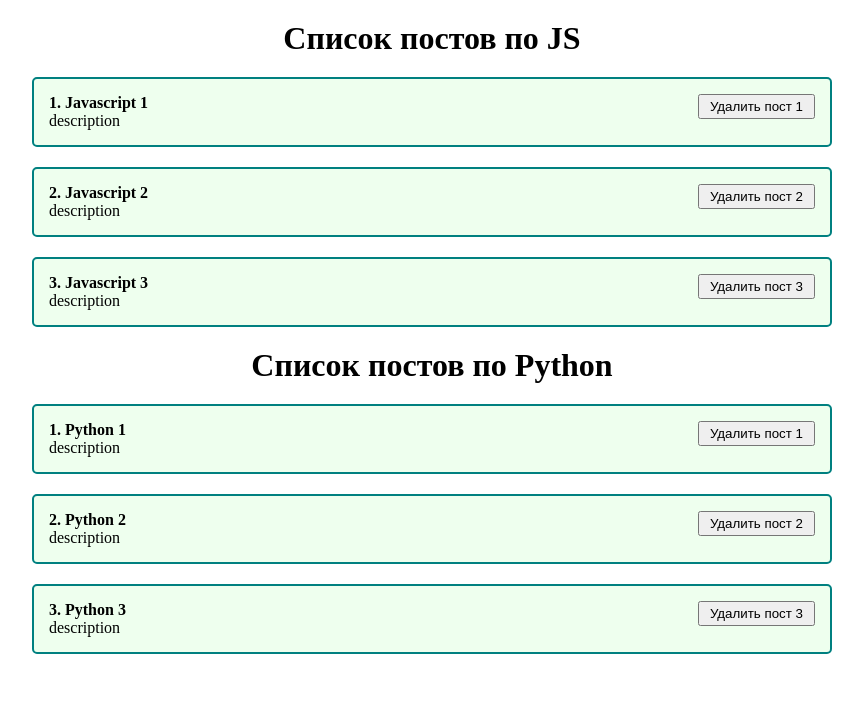
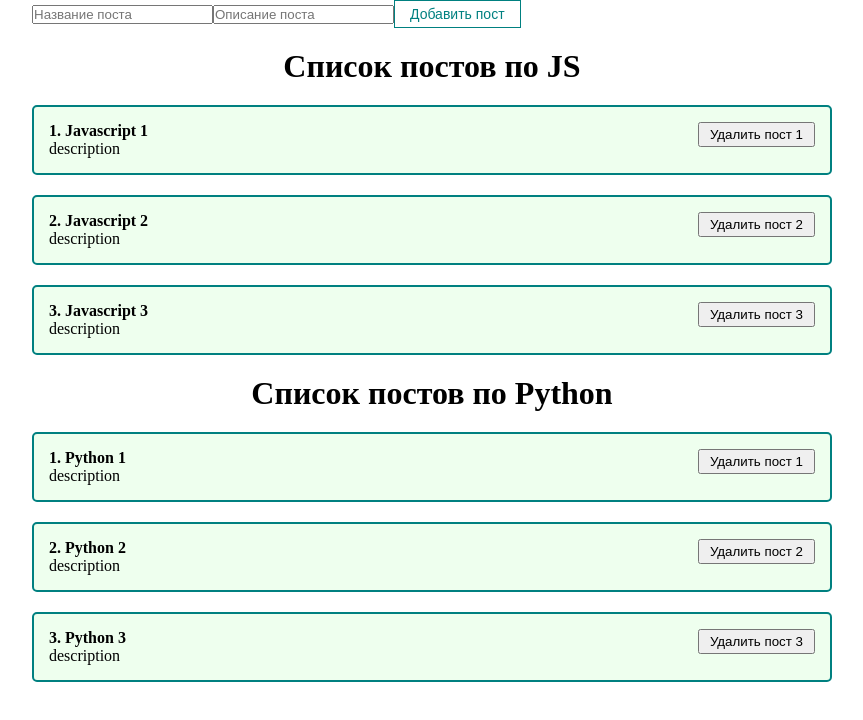
Before and after one commit to SergeyAsadchiy/react-start, a React (Create React App) app: page / in a window 1280 px wide. Shown: the top 720 px of the page, without its empty margins (208-1071 px from the left). Built offline with nearby package versions, Linux system fonts and the light colour scheme.

Commit message:
MyButton component & module.css

```diff
--- a/src/App.js
+++ b/src/App.js
@@ -1,6 +1,7 @@
 import React, {useState} from "react";
 import './styles/App.css'
 import PostList from "./components/PostList";
+import MyButton from "./components/UI/button/MyButton";
 
 function App() {
   const [posts] = useState([
@@ -15,6 +16,11 @@ function App() {
   ])
   return (
     <div className="App">
+      <form action="">
+        <input type="text" placeholder="Название поста" />
+        <input type="text" placeholder="Описание поста" />
+        <MyButton disabled>Добавить пост</MyButton>
+      </form>
       <PostList posts={posts} title={'Список постов по JS'} />
       <PostList posts={posts2} title={'Список постов по Python'} />
     </div>
--- /dev/null
+++ b/src/components/UI/button/MyButton.jsx
@@ -0,0 +1,12 @@
+import React from 'react';
+import classes from "./MyButton.module.css";
+
+const MyButton = ({children, ...props}) => {
+  return (
+    <button {...props} className={classes.myBtn}>
+      {children}
+    </button>
+  );
+};
+
+export default MyButton;
--- /dev/null
+++ b/src/components/UI/button/MyButton.module.css
@@ -0,0 +1,7 @@
+.myBtn {
+    padding: 5px 15px;
+    color: teal;
+    font-size: 14px;
+    background: transparent;
+    border: 1px solid teal;
+}
```
